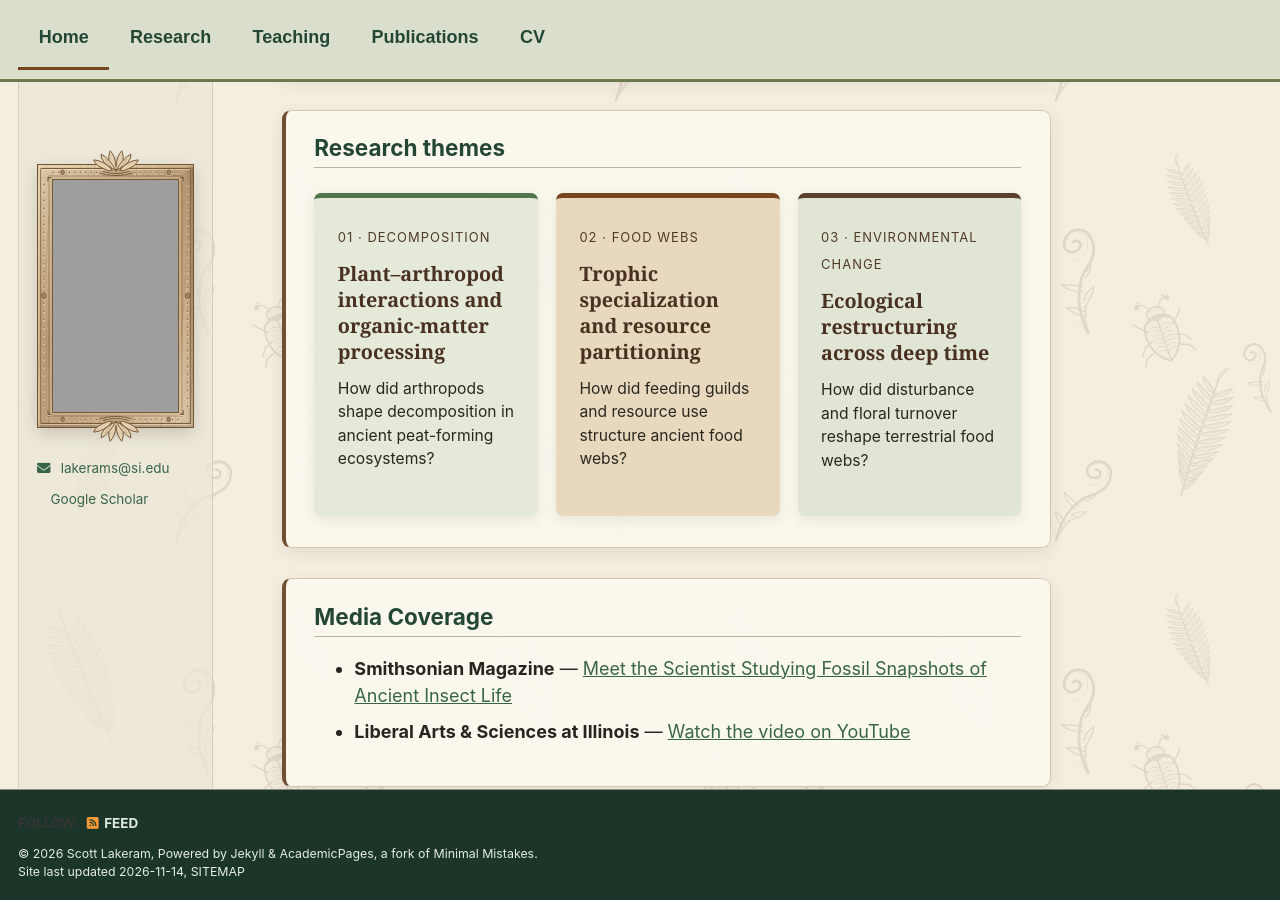
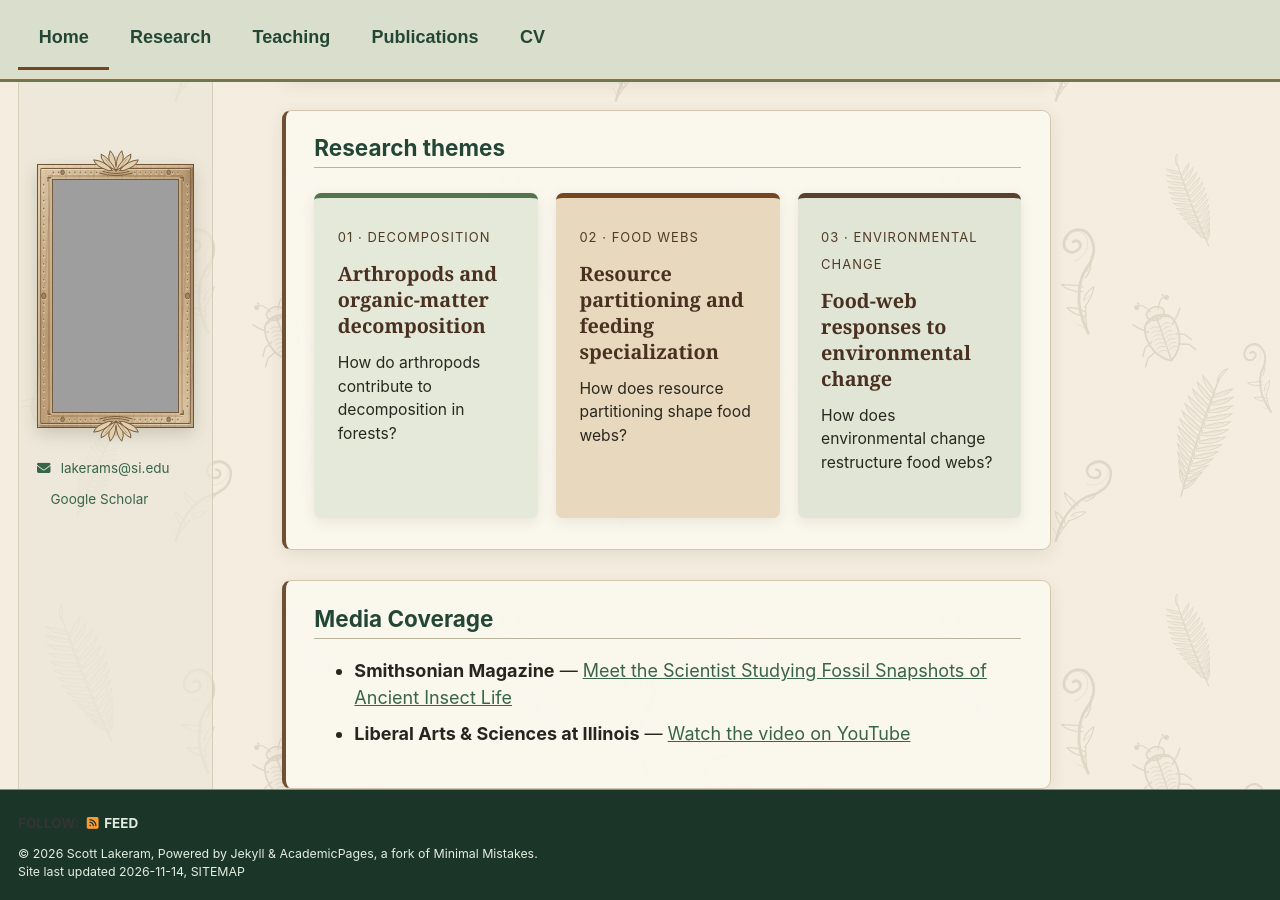
Before and after one commit to slakeram/slakeram.github.io, a Jekyll site: the page built from _pages/about.md, in a window 1280 px wide and 900 px high, scrolled down 1198 px. Built offline with Jekyll 4.4.1, drawn with Linux system fonts in a browser that asks for light colours; a script bundle is joined from its source files by our own code; a style sheet for code colours, icons or effects is not loaded; grey boxes are pictures that could not be loaded.

Commit message:
Align homepage research themes with Research page questions

```diff
--- a/_pages/about.md
+++ b/_pages/about.md
@@ -38,9 +38,9 @@ By studying fossil plants and feeding traces, including coprolites (fossilized f
 ## Research themes
 
 <div class="botanical-grid">
-  <a class="botanical-card" href="/research/#decomposition"><span>01 · DECOMPOSITION</span><h3>Plant–arthropod interactions and organic-matter processing</h3><p>How did arthropods shape decomposition in ancient peat-forming ecosystems?</p></a>
-  <a class="botanical-card" href="/research/#specialization"><span>02 · FOOD WEBS</span><h3>Trophic specialization and resource partitioning</h3><p>How did feeding guilds and resource use structure ancient food webs?</p></a>
-  <a class="botanical-card" href="/research/#change"><span>03 · ENVIRONMENTAL CHANGE</span><h3>Ecological restructuring across deep time</h3><p>How did disturbance and floral turnover reshape terrestrial food webs?</p></a>
+  <a class="botanical-card" href="/research/#decomposition"><span>01 · DECOMPOSITION</span><h3>Arthropods and organic-matter decomposition</h3><p>How do arthropods contribute to decomposition in forests?</p></a>
+  <a class="botanical-card" href="/research/#specialization"><span>02 · FOOD WEBS</span><h3>Resource partitioning and feeding specialization</h3><p>How does resource partitioning shape food webs?</p></a>
+  <a class="botanical-card" href="/research/#change"><span>03 · ENVIRONMENTAL CHANGE</span><h3>Food-web responses to environmental change</h3><p>How does environmental change restructure food webs?</p></a>
 </div>
 
 </section>
```
